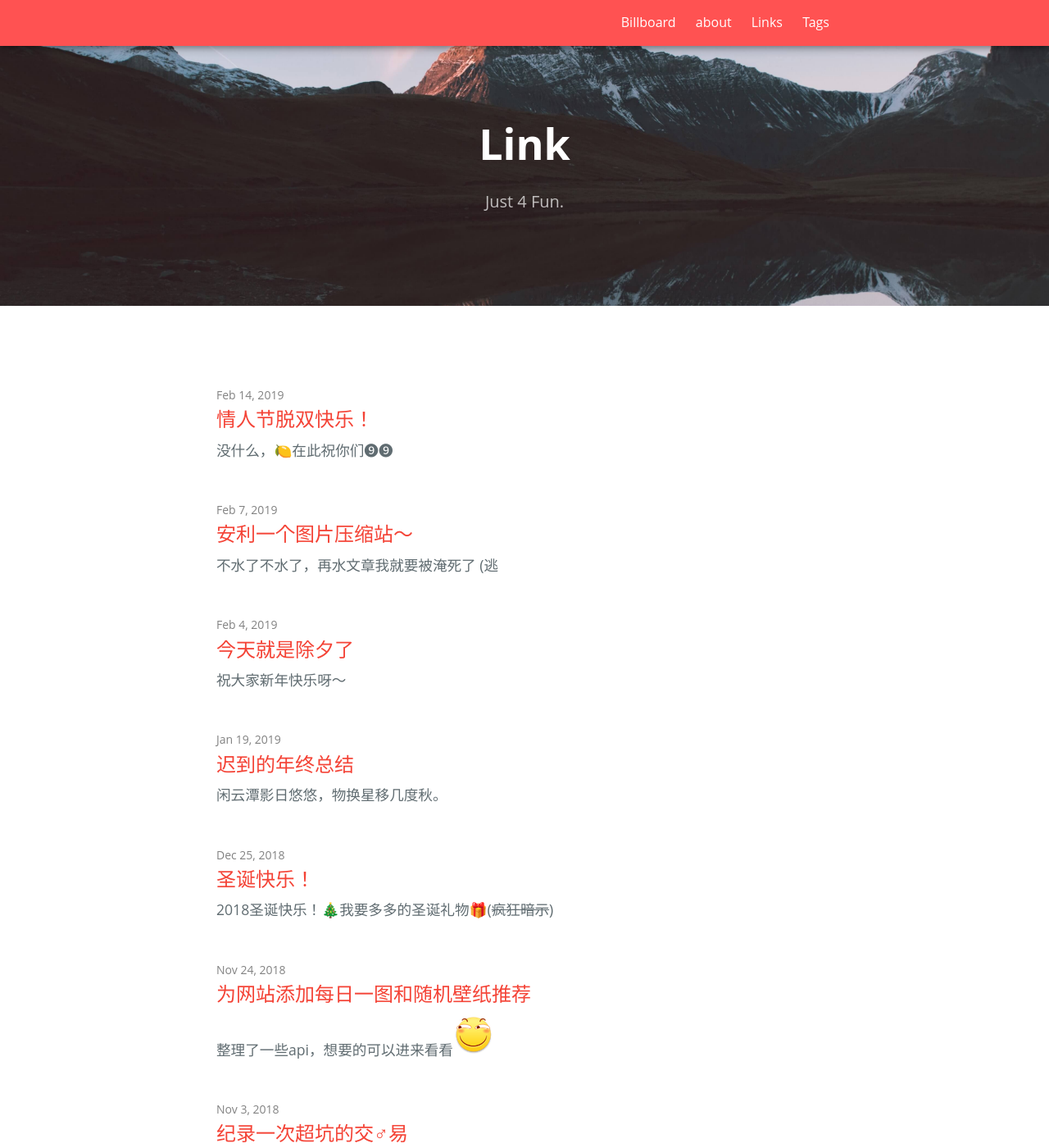
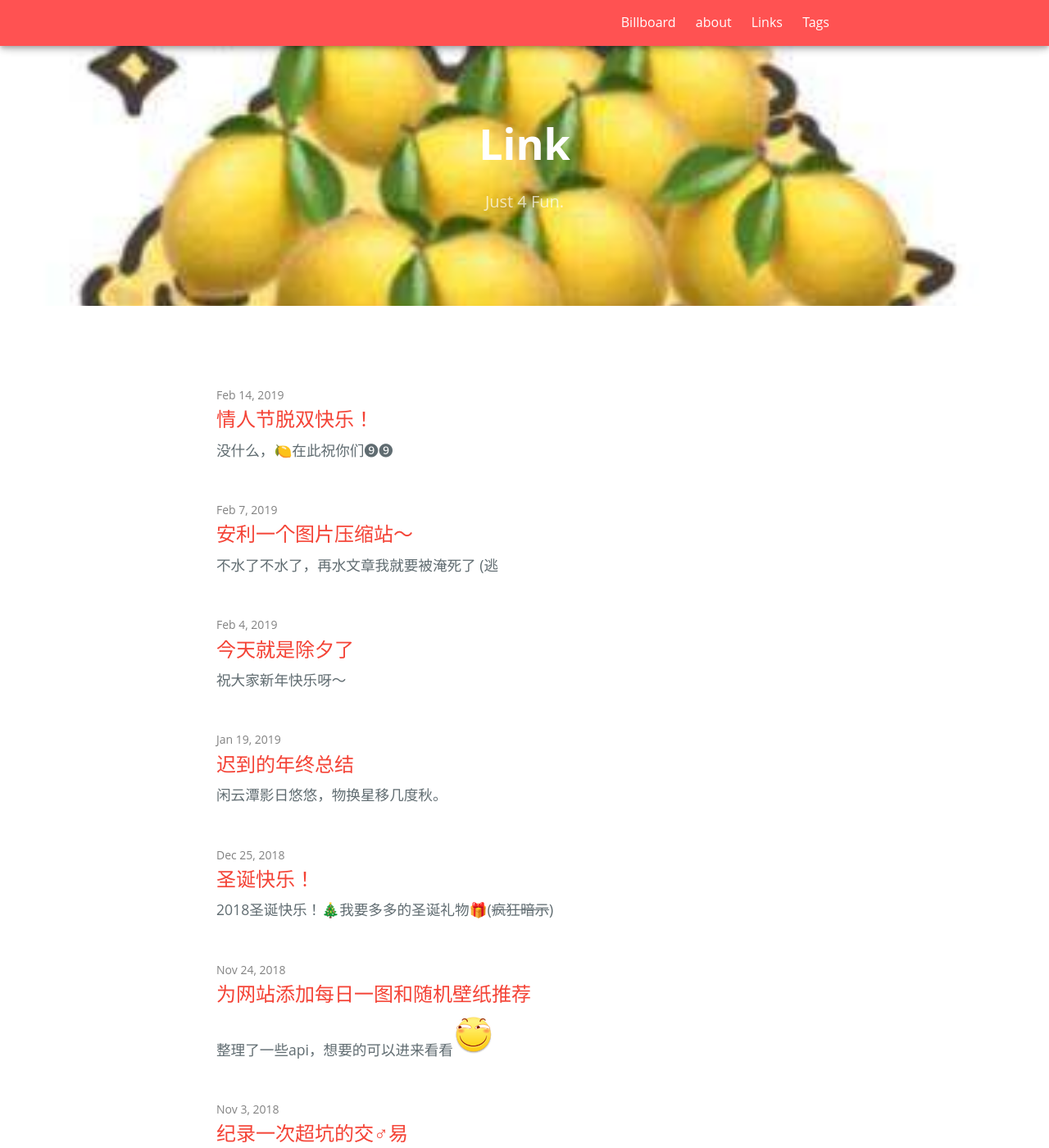
Before and after one commit to link9596/qwq, a Jekyll site: the page built from index.html, in a window 1280 px wide and 1400 px high. Shown: the whole window at 82% size. Built offline with Jekyll 4.4.1, drawn with Linux system fonts in a browser that asks for light colours; emoji names are drawn with the system emoji font; some web fonts are replaced; the list of posts is cut into pages by our own code; comment, search, counter and statistics services are not loaded.

Commit message:
Update hydrogen-blog.scss

```diff
--- a/_sass/hydrogen-blog.scss
+++ b/_sass/hydrogen-blog.scss
@@ -101,7 +101,7 @@
   text-align: center;
   margin-top: 0px;
   background-color: $header-bg-color;
-  background: url("/theme/hydrogen-ss.png") no-repeat center; -webkit-background-size: cover; -moz-background-size: cover; -o-background-size: cover; background-size:cover; max-width:100%; margin: auto;text-align: center;margin-bottom:20px;
+  background: url("/theme/D8C37B01-F986-44A5-A6B6-9949E77EF384.jpeg") no-repeat center; -webkit-background-size: cover; -moz-background-size: cover; -o-background-size: cover; background-size:cover; max-width:100%; margin: auto;text-align: center;margin-bottom:20px;
   /*background-image: linear-gradient(120deg, $header-bg-color-secondary, $header-bg-color);*/
 
   @include large {
```
